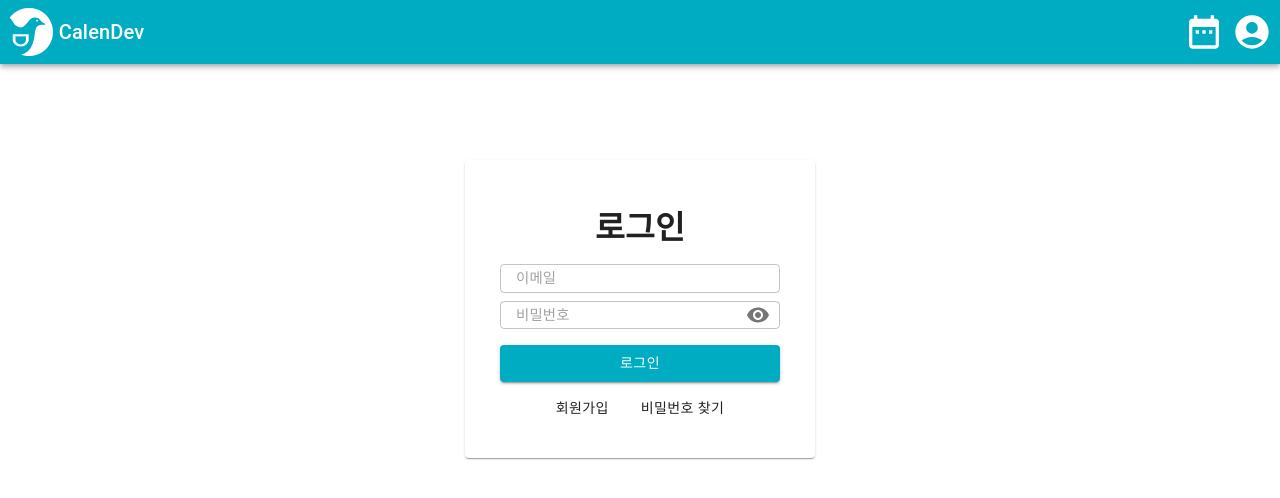
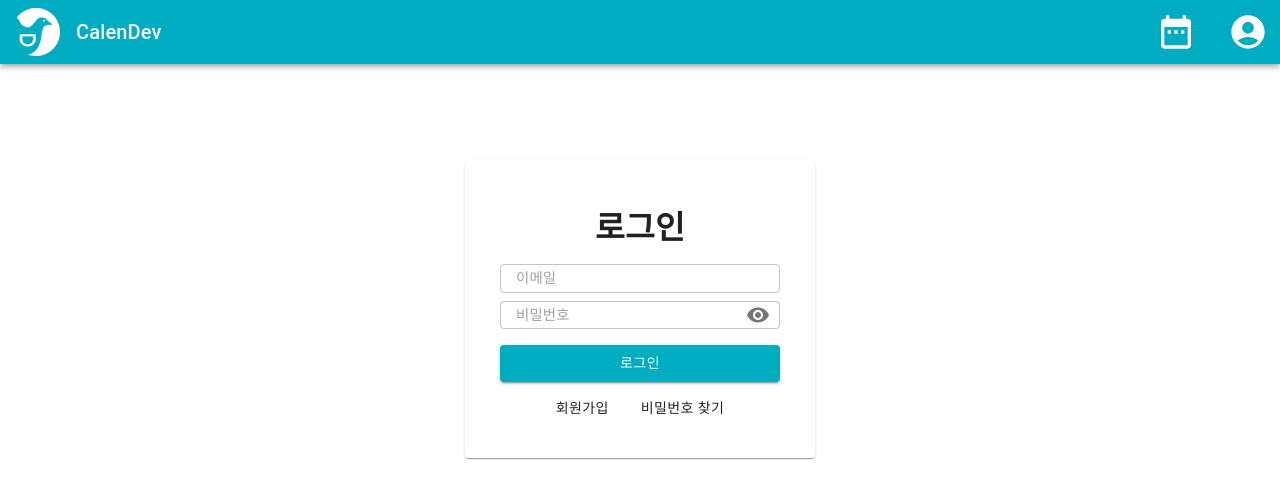
Before and after one commit to CalenDev/calendev, a React (Create React App) app in the folder Client/: page /signin in a window 1280 px wide. Shown: the top 498 px of the page. Built offline with nearby package versions, Linux system fonts and the light colour scheme.

Commit message:
feature : header 내의 icon button의 size 줄임, gap 소폭 감소시킴

```diff
--- a/Client/src/components/Header/index.jsx
+++ b/Client/src/components/Header/index.jsx
@@ -152,18 +152,7 @@ const StyledButtonWrapper = styled(Stack)`
   justify-content: center;
   align-items: center;
   flex-direction: row;
-`;
-const StyledAppBar = styled(AppBar)`
-  display: flex;
-  justify-content: space-between;
-  flex-direction: row;
-
-  .headerLogoIconButton {
-    img {
-      width: 48px;
-      height: 48px;
-    }
-  }
+  gap: ${(props) => props.theme.spacing(4)};
 
   .headerIconButton {
     padding: 0px;
@@ -171,23 +160,43 @@ const StyledAppBar = styled(AppBar)`
       width: 40px;
       height: 40px;
     }
-    margin-right: ${(props) => props.theme.spacing(1)};
   }
 
   ${(props) => props.theme.breakpoints.down('mobile')} {
-    .headerLogoIconButton {
-      img {
-        width: 40px;
-        height: 40px;
+    gap: ${(props) => props.theme.spacing(2)};
+    .headerIconButton {
+      svg {
+        width: 26px;
+        height: 26px;
       }
     }
+  }
+`;
+const StyledAppBar = styled(AppBar)`
+  display: flex;
+  justify-content: space-between;
+  flex-direction: row;
+  padding: 0 ${(props) => props.theme.spacing(1.5)};
 
-    .headerIconButton {
-      svg {
+  .headerLogoIconButton {
+    gap: ${(props) => props.theme.spacing(2)};
+    padding-left: 0;
+    padding-right: 0;
+    img {
+      width: 48px;
+      height: 48px;
+    }
+  }
+
+  ${(props) => props.theme.breakpoints.down('mobile')} {
+    padding: 0 ${(props) => props.theme.spacing(1)};
+
+    .headerLogoIconButton {
+      gap: ${(props) => props.theme.spacing(1)};
+      img {
         width: 32px;
         height: 32px;
       }
-      margin-right: ${(props) => props.theme.spacing(0.6)};
     }
   }
 `;
```
